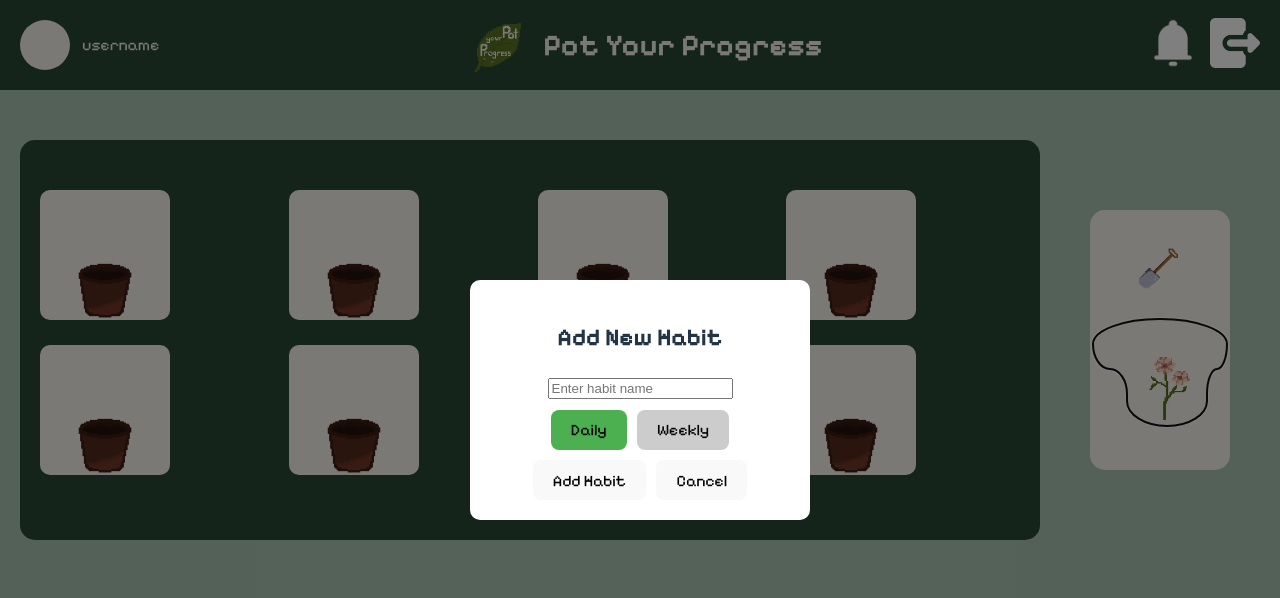
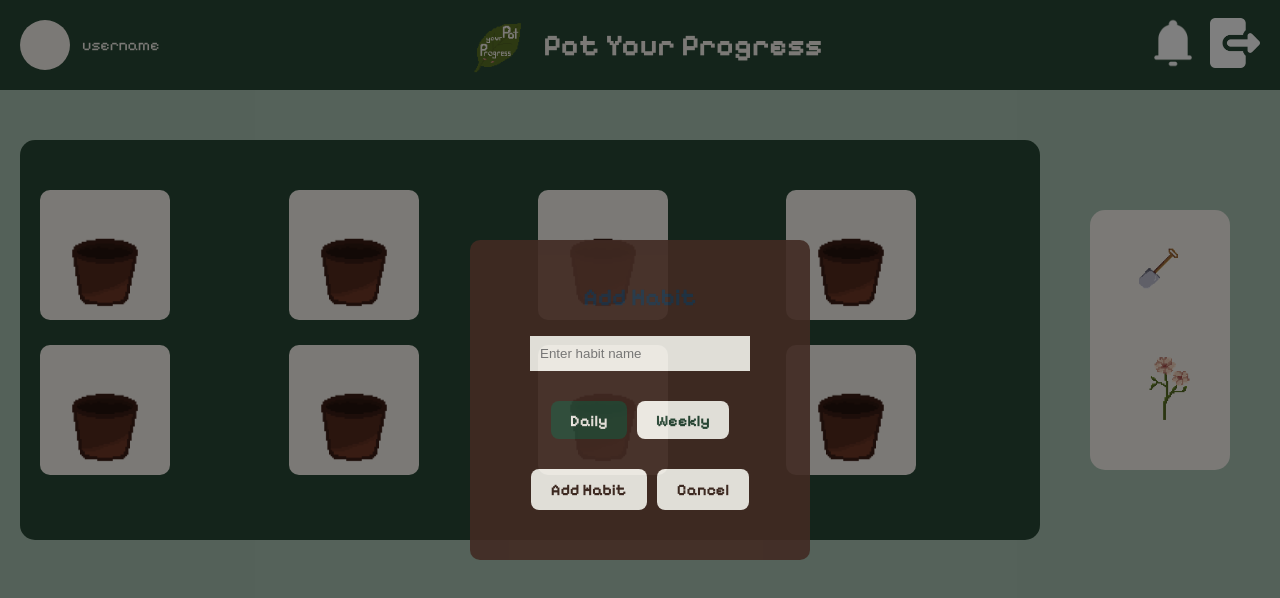
Before and after one commit to hafsa-tanveer/pot-your-progress, a React (Vite) app in the folder frontend/: page /dashboard in a window 1280 px wide. Both pictures are taken after a click on the button 1160 px from the left and 344 px from the top of the page. Shown: the top 598 px of the page. Built offline with nearby package versions, Linux system fonts and the light colour scheme.

Commit message:
styling/css done

```diff
--- a/frontend/src/CSS/AddHabitPopup.css
+++ b/frontend/src/CSS/AddHabitPopup.css
@@ -12,9 +12,42 @@
 }
 
 .popup-content {
-  background: white;
+  background: #422B23;
+  opacity: 0.9;
   padding: 20px;
+  padding-bottom: 50px;
   border-radius: 10px;
   width: 300px;
   text-align: center;
 }
+
+.input-habit {
+  background-color: #F7F3ED;
+  color: #422B23;
+  border: none;
+  margin-bottom: 20px;
+  padding: 10px;
+  width: 200px;
+}
+
+.daily-button {
+  margin-bottom: 20px;
+  background: none;
+  border: #F7F3ED;
+  font-weight: bold;
+}
+
+.add-habit-button, .cancel-button{
+  background-color: #F7F3ED;
+  color: #422B23;
+  font-weight: bold;
+  transition: 0.3s ease;
+}
+
+.add-habit-button:hover,
+.cancel-button:hover {
+  background-color: #294936;
+  color: #F7F3ED;
+  transform: scale(1.05);
+  border: none;
+}
--- a/frontend/src/CSS/Dashboard.css
+++ b/frontend/src/CSS/Dashboard.css
@@ -108,17 +108,40 @@
   align-items: center;
 }
 
+.habit-card-wrapper {
+  position: relative;
+  height: 130px;
+  width: 130px;
+  display: flex;
+  justify-content: center;
+  align-items: center;
+  /* flex-direction: column; remove this */
+}
+
+.pot-img {
+  width: 100px;
+  height: auto;
+  z-index: 1;
+  position: absolute;
+  bottom: 0; /* always at bottom */
+}
+
 .plant-img {
   width: 80px;
   height: auto;
-  margin-top: 50px;
+  z-index: 2;
+  position: absolute;
+  bottom: 40px; /* slightly above pot */
 }
 
 .habit-title {
-  margin-top: 8px;
+  position: absolute;
+  bottom: -25px; /* just below pot */
   font-size: 14px;
+  color: #422B23;
   text-align: center;
-  color: #422B23;
+  width: 100%;
+  z-index: 3;
 }
 
 /* SIDEBAR */
@@ -195,3 +218,8 @@
     height: 55px;
   }
 }
+
+.sidebar button {
+  outline: none;
+  box-shadow: none;
+}
--- a/frontend/src/pages/AddHabitPopup.jsx
+++ b/frontend/src/pages/AddHabitPopup.jsx
@@ -14,34 +14,37 @@ export default function AddHabitPopup({ onClose, onAddHabit }) {
   return (
     <div className="popup-overlay">
       <div className="popup-content">
-        <h2>Add New Habit</h2>
+        <h2>Add Habit</h2>
         <input
+          className="input-habit"
           type="text"
           placeholder="Enter habit name"
           value={habitName}
           onChange={(e) => setHabitName(e.target.value)}
         />
         <div style={{ margin: "10px 0" }}>
-          <button
+          <button className="daily-button"
             style={{
-              backgroundColor: frequency === "daily" ? "#4caf50" : "#ccc",
+              backgroundColor: frequency === "daily" ? "#294936" : "#F7F3ED",
               marginRight: "10px",
+              color: frequency === "daily" ? "#F7F3ED" : "#294936"
             }}
             onClick={() => setFrequency("daily")}
           >
             Daily
           </button>
-          <button
+          <button className="daily-button"
             style={{
-              backgroundColor: frequency === "weekly" ? "#4caf50" : "#ccc",
+              backgroundColor: frequency === "weekly" ? "#294936" : "#F7F3ED",
+              color: frequency === "weekly" ? "#F7F3ED" : "#294936"
             }}
             onClick={() => setFrequency("weekly")}
           >
             Weekly
           </button>
         </div>
-        <button onClick={handleAdd}>Add Habit</button>
-        <button onClick={onClose} style={{ marginLeft: "10px" }}>
+        <button className='add-habit-button' onClick={handleAdd}>Add Habit</button>
+        <button className='cancel-button' onClick={onClose} style={{ marginLeft: "10px" }}>
           Cancel
         </button>
       </div>
--- a/frontend/src/pages/Dashboard.jsx
+++ b/frontend/src/pages/Dashboard.jsx
@@ -4,6 +4,7 @@ import AddHabitPopup from "./AddHabitPopup";
 import EditHabitPopup from "./EditHabitPopup";
 import DeleteHabitPopup from "./DeleteHabitPopup";
 import LogoutPopup from "./LogoutPopup";
+import { useNavigate } from "react-router-dom";
 
 export default function Dashboard({ goTo }) {
   const [habits, setHabits] = useState(Array(8).fill(null));
@@ -12,6 +13,8 @@ export default function Dashboard({ goTo }) {
   const [editingHabitIndex, setEditingHabitIndex] = useState(null);
   const [showLogoutPopup, setShowLogoutPopup] = useState(false);
   const [deleteMode, setDeleteMode] = useState(false);
+  const [habitToDeleteIndex, setHabitToDeleteIndex] = useState(null);
+  const navigate = useNavigate();
 
   React.useEffect(() => {
     return () => {
@@ -43,11 +46,18 @@ export default function Dashboard({ goTo }) {
     setEditingHabitIndex(null);
   };
 
-  // Delete all habits
-  const handleDeleteAll = () => {
-    setHabits(Array(8).fill(null));
+  // Delete habit
+  const handleDeleteOne = () => {
+    const updated = [...habits];
+    updated[habitToDeleteIndex] = null;
+    setHabits(updated);
+
+    // reset states
+    setHabitToDeleteIndex(null);
     setShowDeletePopup(false);
-  };
+    setDeleteMode(false);
+};
+
 
   return (
     <div className="dashboard-container">
@@ -82,24 +92,21 @@ export default function Dashboard({ goTo }) {
                 if (!h) return;
 
                 if (deleteMode) {
-                  // delete this ONE habit
-                  const updated = [...habits];
-                  updated[i] = null;
-                  setHabits(updated);
-                  setDeleteMode(false); // exit delete mode after deleting
+                  setHabitToDeleteIndex(i); // store which plant is selected
+                  setShowDeletePopup(true); // open popup
+                  return;
                 } else {
-                  // normal: open edit popup
-                  setEditingHabitIndex(i);
-                }
+                  setEditingHabitIndex(i); // open edit popup
+              }
               }}
               disabled={!h}
             >
-              <img
-                src={h ? "/AlivePlant.png" : "/Pot.png"}
-                alt="plant"
-                className="plant-img"
-              />
+            <div className="habit-card-wrapper">
+              <img src="/Pot.png" alt="pot" className="pot-img" />
+              {h && <img src="/AlivePlant.png" alt="plant" className="plant-img" />}
               {h && <p className="habit-title">{h.name}</p>}
+            </div>
+
             </button>
           ))}
         </div>
@@ -114,10 +121,14 @@ export default function Dashboard({ goTo }) {
             </button>
 
             {showDeletePopup && (
-              <DeleteHabitPopup
-                onClose={() => setShowDeletePopup(false)}
-                onDelete={handleDeleteAll}
-              />
+                <DeleteHabitPopup
+                  onClose={() => {
+                    setShowDeletePopup(false);
+                    setHabitToDeleteIndex(null);
+                    setDeleteMode(false);
+                  }}
+                  onDelete={handleDeleteOne}
+                />
             )}
 
             <button
@@ -154,7 +165,7 @@ export default function Dashboard({ goTo }) {
           onClose={() => setShowLogoutPopup(false)}
           onLogout={() => {
             setShowLogoutPopup(false);
-            goTo("home"); // switches back to HomePage
+            navigate("/"); // switches back to HomePage
           }}
         />
       )}
--- a/frontend/src/pages/DeleteHabitPopup.jsx
+++ b/frontend/src/pages/DeleteHabitPopup.jsx
@@ -7,27 +7,27 @@ export default function DeleteHabitPopup({ onClose, onDelete }) {
       <div className="popup-content">
         <h2>Delete this habit?</h2>
         <div style={{ marginTop: "15px" }}>
-          <button
+          <button className="add-habit-button"
             onClick={onDelete}
             style={{
-              backgroundColor: "#e74c3c",
-              color: "white",
               padding: "8px 20px",
               border: "none",
               borderRadius: "5px",
               cursor: "pointer",
               marginRight: "10px",
+              fontWeight: "bold",
             }}
           >
             Delete
           </button>
-          <button
+          <button className="cancel-button"
             onClick={onClose}
             style={{
               padding: "8px 20px",
               border: "none",
               borderRadius: "5px",
               cursor: "pointer",
+              fontWeight: "bold",
             }}
           >
             Cancel
--- a/frontend/src/pages/EditHabitPopup.jsx
+++ b/frontend/src/pages/EditHabitPopup.jsx
@@ -24,32 +24,35 @@ export default function EditHabitPopup({ habit, onClose, onEditHabit }) {
       <div className="popup-content">
         <h2>Edit Habit</h2>
         <input
+          className="input-habit"
           type="text"
           placeholder="Enter habit name"
           value={habitName}
           onChange={(e) => setHabitName(e.target.value)}
         />
         <div style={{ margin: "10px 0" }}>
-          <button
+          <button className="daily-button"
             style={{
-              backgroundColor: frequency === "daily" ? "#4caf50" : "#ccc",
+              backgroundColor: frequency === "daily" ? "#294936" : "#F7F3ED",
               marginRight: "10px",
+              color: frequency === "daily" ? "#F7F3ED" : "#294936"
             }}
             onClick={() => setFrequency("daily")}
           >
             Daily
           </button>
-          <button
+          <button className="daily-button"
             style={{
-              backgroundColor: frequency === "weekly" ? "#4caf50" : "#ccc",
+              backgroundColor: frequency === "weekly" ? "#294936" : "#F7F3ED",
+              color: frequency === "weekly" ? "#F7F3ED" : "#294936"
             }}
             onClick={() => setFrequency("weekly")}
           >
             Weekly
           </button>
         </div>
-        <button onClick={handleEdit}>Save Changes</button>
-        <button onClick={onClose} style={{ marginLeft: "10px" }}>
+        <button className='add-habit-button' onClick={handleEdit}>Save Changes</button>
+        <button className='add-habit-button' onClick={onClose} style={{ marginLeft: "10px" }}>
           Cancel
         </button>
       </div>
--- a/frontend/src/pages/LogoutPopup.jsx
+++ b/frontend/src/pages/LogoutPopup.jsx
@@ -1,58 +1,19 @@
 import React from "react";
+import "../CSS/AddHabitPopup.css"; // can reuse or extend this CSS
 
 export default function LogoutPopup({ onClose, onLogout }) {
   return (
-    <div
-      style={{
-        position: "fixed",
-        top: 0,
-        left: 0,
-        width: "100vw",
-        height: "100vh",
-        backgroundColor: "rgba(0,0,0,0.5)",
-        display: "flex",
-        justifyContent: "center",
-        alignItems: "center",
-        zIndex: 9999,
-      }}
-    >
-      <div
-        style={{
-          background: "#fff",
-          padding: "25px",
-          borderRadius: "12px",
-          textAlign: "center",
-          minWidth: "300px",
-        }}
-      >
+    <div className="popup-overlay">
+      <div className="popup-content">
         <h2>Are you sure you want to log out?</h2>
 
-        <div style={{ marginTop: "20px", display: "flex", justifyContent: "center", gap: "10px" }}>
-          <button
-            style={{
-              backgroundColor: "#e74c3c",
-              color: "white",
-              padding: "8px 16px",
-              borderRadius: "8px",
-              cursor: "pointer",
-            }}
-            onClick={onLogout} // switches page to HomePage
-          >
+          <button className="add-habit-button" onClick={onLogout}>
             Log Out
           </button>
-
-          <button
-            style={{
-              backgroundColor: "#ccc",
-              padding: "8px 16px",
-              borderRadius: "8px",
-              cursor: "pointer",
-            }}
-            onClick={onClose} // just closes popup
-          >
+          <button className="cancel-button" onClick={onClose} style={{ marginLeft: "10px" }}>
             Cancel
           </button>
-        </div>
+
       </div>
     </div>
   );
```
